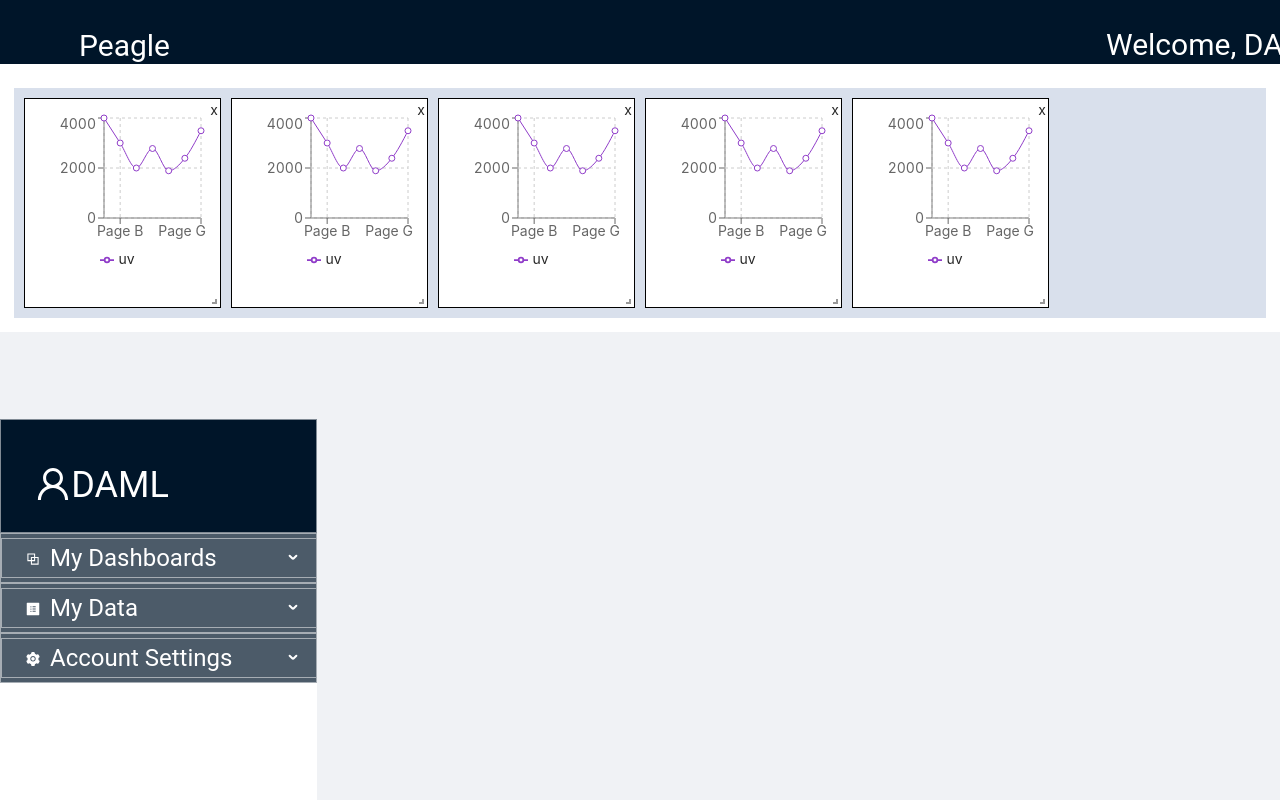
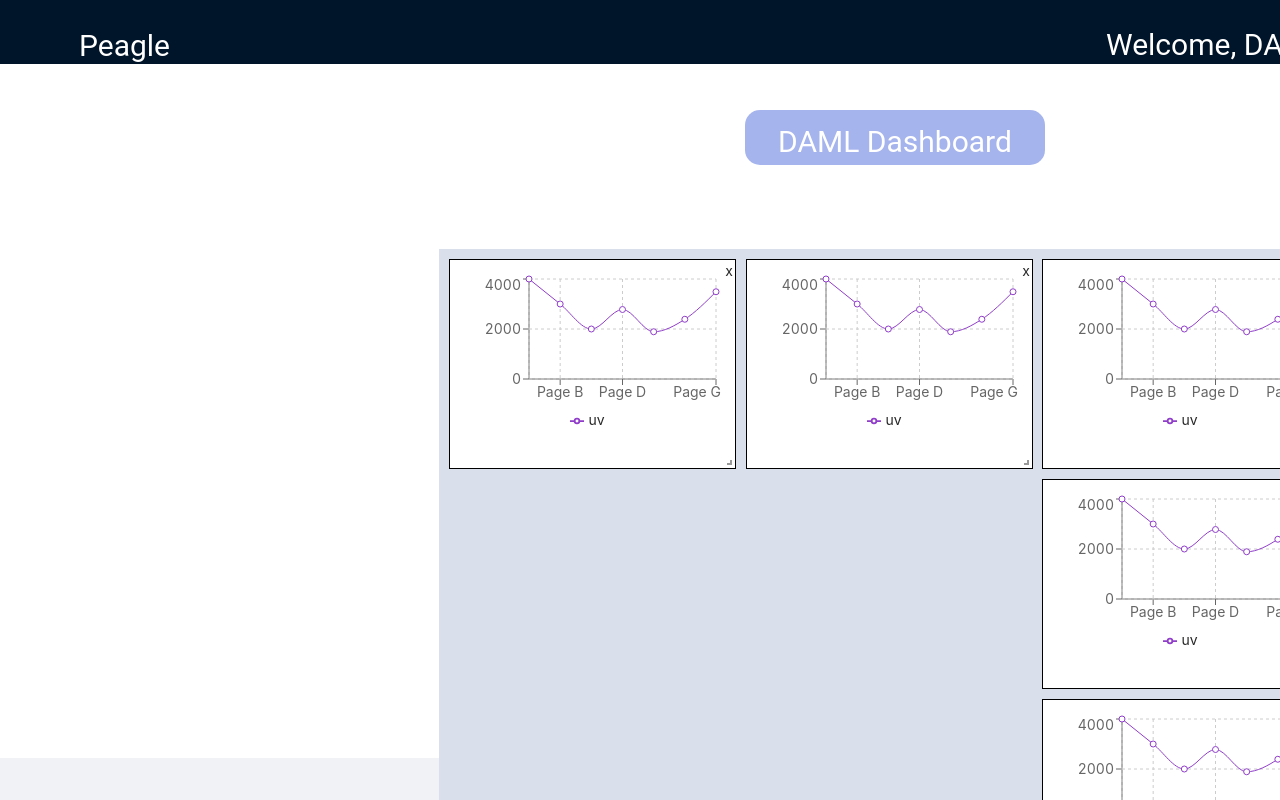
Before and after one commit to herbwang16/daml-dashboard, a React (Create React App) app: page / in a window 1280 px wide. Shown: the top 800 px of the page. Built offline with nearby package versions, Linux system fonts and the light colour scheme.

Commit message:
More styling to modals, widgets, dashboard

```diff
--- a/src/App.css
+++ b/src/App.css
@@ -57,6 +57,8 @@ body {
   font-weight: 600;
   font-size: 1.2rem;
   margin-bottom: 1rem;
+  font-family: "Roboto", sans-serif;
+  text-align: center;
 }
 
 .widget-grid-item {
@@ -64,15 +66,118 @@ body {
   height: 15rem;
 }
 
+
+
 /* MODAL STYLES */
 
-.modal-button {
+.modal-button-add {
+  position: absolute;
+  top:170px;
+  left: 737px;
   margin: 0.5rem;
+  background: #91cfbf;
+  border-color: #91cfbf;
+
+  font-family:"Roboto", sans-serif;
 }
+
+.modal-button-theme{
+  position: absolute;
+  top:170px;
+  left: 887px;
+  margin: 0.5rem;
+  background: #91cfbf;
+  border-color: #91cfbf;
+
+  font-family:"Roboto", sans-serif;
+}
+
+.ant-modal-header {
+  background-color: #ECBA91;
+  text-align: center;
+  font-family: "Roboto", sans-serif;
+}
+
+
+
+.ant-modal-title {
+  color: white;
+  font-size: 24px;
+  font-weight: 450;
+}
+
+.ant-btn:hover{
+  color:black;
+  border-color: black;
+}
+
+.ant-btn:focus{
+  border-color: rgb(217, 217, 217);;
+  color: rgb(0,0,0,0.65);
+}
+
+.modal-button-add:hover, .modal-button-theme:hover{
+  background: #ECBA91;
+  border-color: #ffa39e;
+}
+
+.modal-button-add:focus, .modal-button-theme:focus{
+  background: #ECBA91;
+  border-color: #91cfbf;
+}
+
+.ant-btn-primary{
+  background: #ECBA91;
+  border-color: #ECBA91;
+}
+
+.ant-btn-primary:hover {
+  border-color: #ffa39e;
+  color: white;
+  background: #ECBA91;
+}
+
+.ant-btn-primary:focus{
+  background: #ECBA91;
+  border-color: rgba(0, 0, 0, 0);
+  color: white;
+}
+
+.ant-input:hover{
+  border-color: black;
+}
+
+.ant-upload:focus{
+  border-color: black;
+}
+
+.ant-upload .ant-upload-select:focus {
+  border-color:black;
+}
+
+
+
+.modal-style{
+  font-family:"Roboto", sans-serif;
+
+}
+
+
+
 
 /* GRID LAYOUT STYLES */
 .react-grid-layout {
   background: #eee;
+}
+
+.react-grid-layout.layout{
+  position: relative;
+  height: 430px;
+  background-color: rgb(217, 224, 236);
+  margin: 1rem;
+  width: 900px;
+  top: 175px;
+  left: 425px;
 }
 .layoutJSON {
   background: #ddd;
@@ -108,6 +213,7 @@ body {
   right: 0;
   margin: auto;
   height: 24px;
+  font-family: "Roboto", sans-serif;
 }
 .react-grid-item .minMax {
   font-size: 12px;
@@ -247,9 +353,9 @@ body {
 .page-title{
   position: absolute;
   width: 300px;
-  height: 35px;
-  left: 755px;
-  top: 139px;
+  height: 55px;
+  left: 745px;
+  top: 110px;
 
   font-family: "Roboto", sans-serif;
   font-style: normal;
@@ -283,9 +389,6 @@ body {
   vertical-align: 0.5px;
 }
 
-.ant-layout{
-  background: rgba(255, 255, 255, 0);
-}
 
 .ant-layout-sider {
   position: absolute;
@@ -297,8 +400,8 @@ body {
   left: 0px;
   top: 87px;
   padding: 0px;
+  background: #4C5B69;
 
-  background: #4C5B69;
 }
 
 .ant-menu-submenu-title:hover {
@@ -399,16 +502,11 @@ body {
   align-items: center;
 
 }
+
+.ant-menu-submenu ant-menu-submenu-inline main-menu ant-menu-submenu-open
+
 .ant-menu-submenu-title .ant-menu-submenu-arrow{
     background: white;
-}
-
-.ant-menu.ant-menu-light .ant-menu-submenu-open.main-menu{
-  background:#566878;
-}
-
-.ant-menu.ant-menu-light .ant-menu-submenu:hover {
-  color: white;
 }
 
 
@@ -419,9 +517,7 @@ body {
 
 
 
-.ant-menu.ant-menu.ant-menu-light .ant-menu-submenu.main-menu:hover{
-  color: white!important;
-}
+
 
 .header {
     position: absolute;
```
